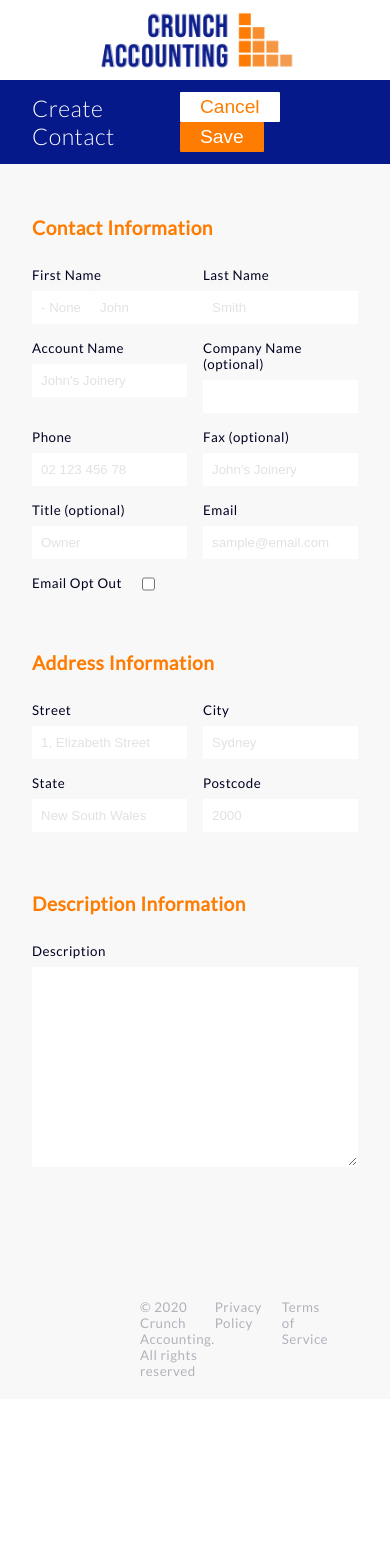
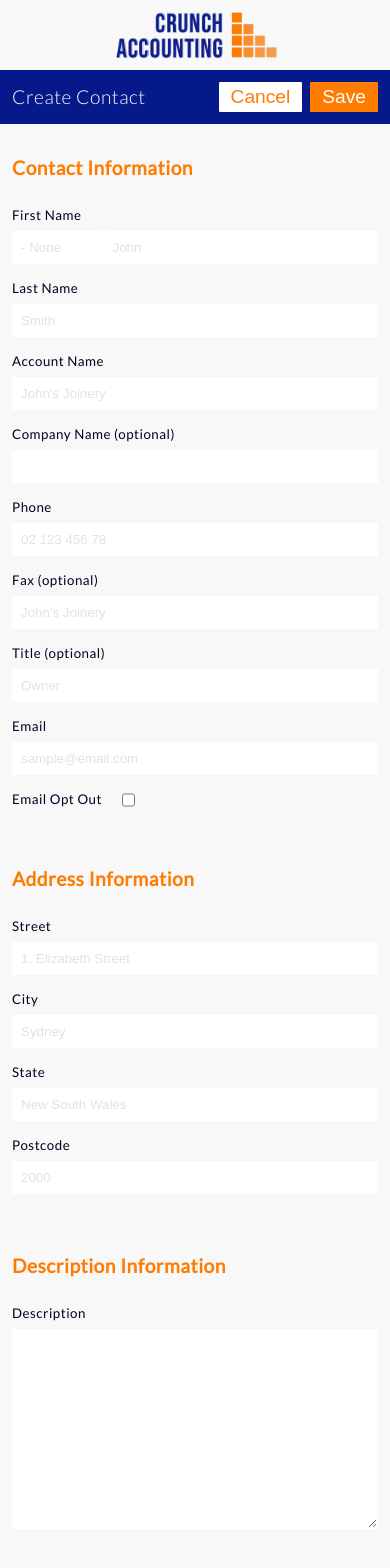
Before and after one commit to rmar8138/crunch-accounting, a React (Create React App) app: page / in a window 390 px wide. Shown: the top 1568 px of the page. Before the commit the page ends 1399 px from the top, so only its background shows below. Built offline with nearby package versions, Linux system fonts and the light colour scheme.

Commit message:
Responsive design

```diff
--- a/src/GlobalStyle.js
+++ b/src/GlobalStyle.js
@@ -9,6 +9,7 @@ const GlobalStyle = createGlobalStyle`
 
 html {
   box-sizing: border-box;
+  background-color: ${({ theme }) => theme.color.lightGrey1};
 }
 
 body {
@@ -46,6 +47,10 @@ button {
 
   &:focus {
     outline: none;
+  }
+
+  @media only screen and (max-width: ${({ theme }) => theme.breakpoint.sm}) {
+    padding: ${({ theme }) => `${theme.spacing.xxs} ${theme.spacing.sm}`};
   }
 }
 
--- a/src/components/CreateContactForm/styles.js
+++ b/src/components/CreateContactForm/styles.js
@@ -16,6 +16,14 @@ export const StyledFormHeader = styled.div`
   display: flex;
   justify-content: space-between;
   align-items: center;
+
+  @media only screen and (max-width: ${({ theme }) => theme.breakpoint.sm}) {
+    padding: ${({ theme }) => `${theme.spacing.sm} ${theme.spacing.sm}`};
+
+    h2 {
+      font-size: ${({ theme }) => theme.fontSize.md};
+    }
+  }
 `;
 
 export const StyledButtonContainer = styled.div`
@@ -27,6 +35,10 @@ export const StyledButtonContainer = styled.div`
 export const StyledFormContainer = styled.div`
   background-color: ${({ theme }) => theme.color.lightGrey1};
   padding: ${({ theme }) => `${theme.spacing.xl} ${theme.spacing.lg}`};
+
+  @media only screen and (max-width: ${({ theme }) => theme.breakpoint.sm}) {
+    padding: ${({ theme }) => `${theme.spacing.lg} ${theme.spacing.sm}`};
+  }
 `;
 
 export const StyledForm = styled.form`
@@ -109,6 +121,10 @@ export const StyledTextInput = styled.div`
     color: ${({ theme }) => theme.color.red};
     margin-top: ${({ theme }) => theme.spacing.xs};
   }
+
+  @media only screen and (max-width: ${({ theme }) => theme.breakpoint.sm}) {
+    width: 100%;
+  }
 `;
 
 export const StyledCheckboxInput = styled.div`
--- a/src/components/Footer/styles.js
+++ b/src/components/Footer/styles.js
@@ -24,4 +24,14 @@ export const StyledFooter = styled.footer`
       }
     }
   }
+
+  @media only screen and (max-width: ${({ theme }) => theme.breakpoint.md}) {
+    flex-direction: column;
+    align-items: center;
+    padding: ${({ theme }) => `${theme.spacing.md} ${theme.spacing.lg}`};
+
+    ul {
+      margin-top: ${({ theme }) => theme.spacing.sm};
+    }
+  }
 `;
--- a/src/components/Header/styles.js
+++ b/src/components/Header/styles.js
@@ -8,5 +8,9 @@ export const StyledHeader = styled.header`
 
   img {
     width: 12.5rem;
+
+    @media only screen and (max-width: ${({ theme }) => theme.breakpoint.sm}) {
+      width: 10.5rem;
+    }
   }
 `;
--- a/src/theme.js
+++ b/src/theme.js
@@ -29,6 +29,10 @@ const theme = {
     lg: `${2 * spaceUnit}px`,
     xl: `${3.25 * spaceUnit}px`,
     xxl: `${8.75 * spaceUnit}px`
+  },
+  breakpoint: {
+    sm: "535px",
+    md: "820px"
   }
 };
 
```
